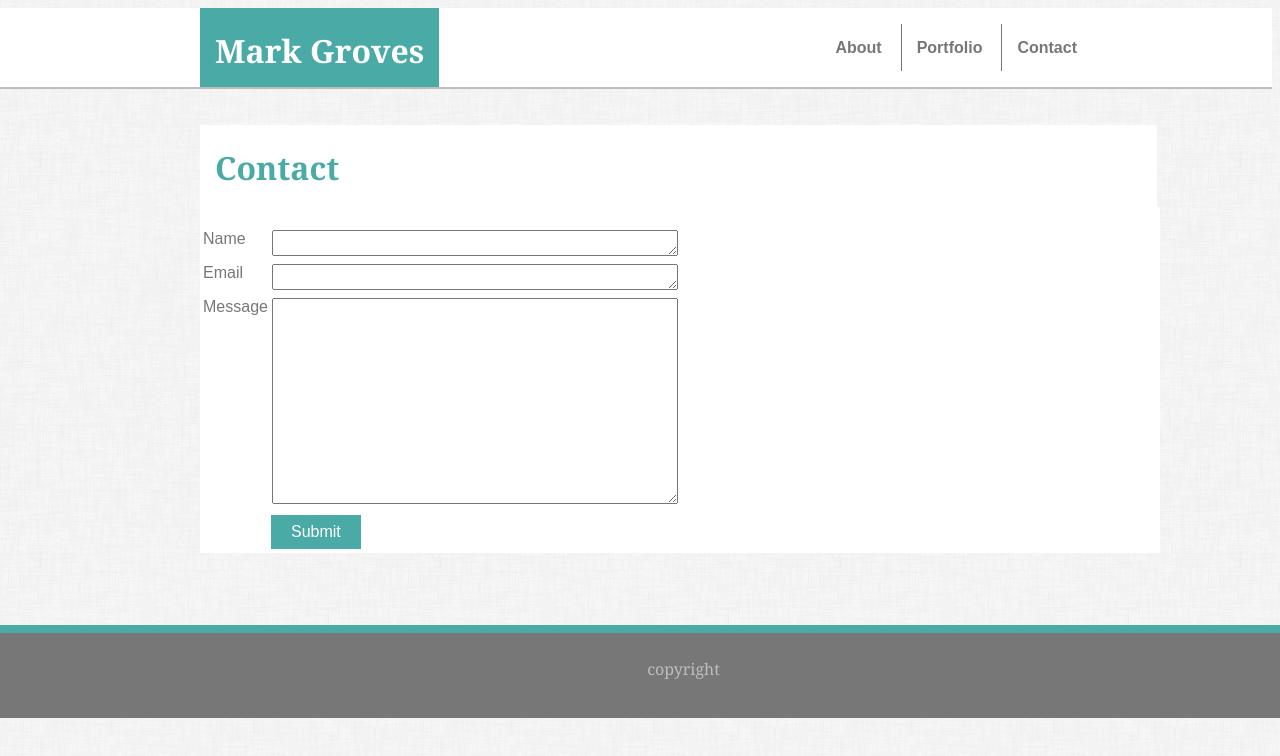
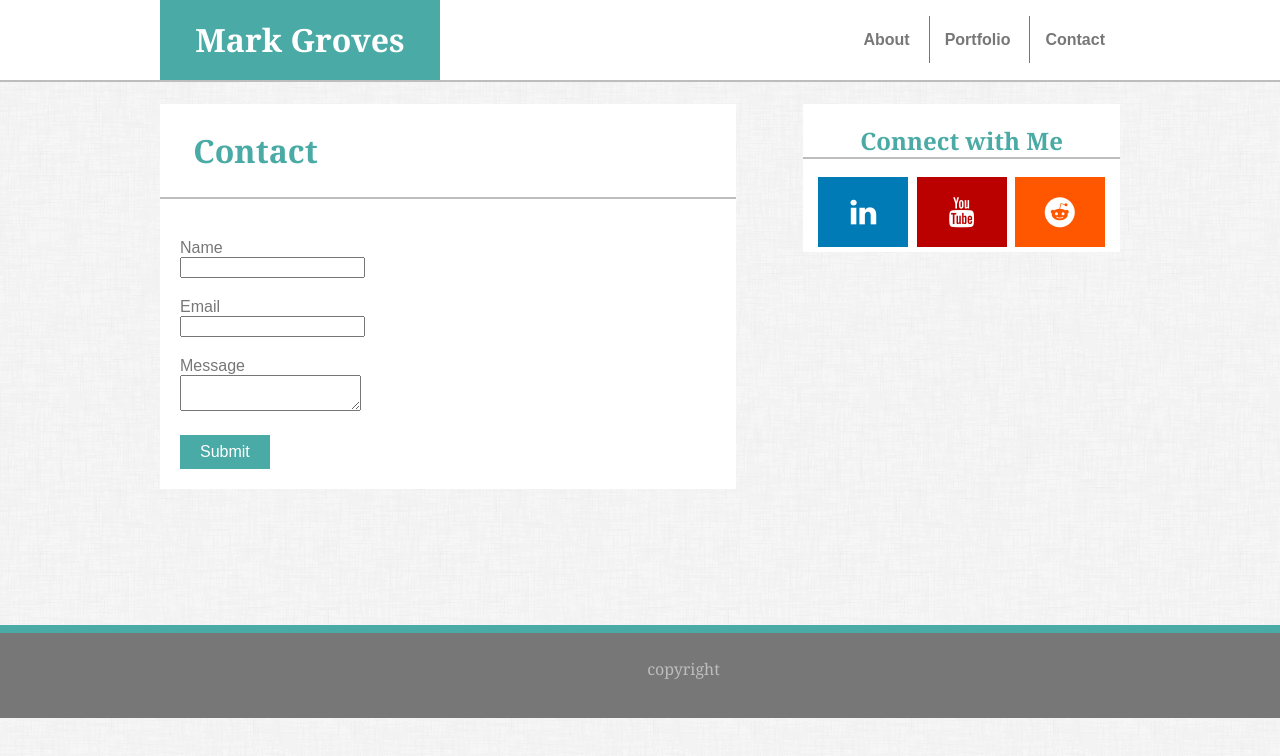
Before and after one commit to Phoenix3737/Responsive-Portfolio, a plain HTML site: page contact.html in a window 1280 px wide. Drawn offline with Linux system fonts and the light colour scheme.

Commit message:
social media links

```diff
--- a/assets/css/style.css
+++ b/assets/css/style.css
@@ -1,7 +1,5 @@
 #blueText {
-    position:fixed;
-    top: 125px;
-    left: 200px;
+
     text-align: center;
     color:#4aaaa5;
     font-family: 'Georgia', Times, Times New Roman, serif;
@@ -19,24 +17,27 @@
     color: #777777;
     font-family: 'Arial', 'Helvetica Neue', Helvetica, sans-serif;
     background-color: #ffffff;
-    position:fixed;
-    top: 207px;
-    left: 200px;
-    /* padding-left: 16px;
-    padding-right: 16px; */
+
+
 }
-#header {
-    float: left;
-    height: 79px;
+header h1 {
+    width: 250px;
+    height: 100%;
     color: #ffffff;
     background-color: #4aaaa5;
     font-family: 'Georgia', Times, Times New Roman, serif;
-    position:fixed;
-    left: 200px;
+    text-align: center;
     padding-left: 15px;
     padding-right: 15px;
+    float: left;
+    margin: 0;
+    line-height: 80px;
+ }
 
-
+header {
+    height: 80px;
+    border-bottom: 2px solid #bdbdbd;
+    background-color: #ffffff;
 }
 
 img {
@@ -52,15 +53,14 @@ img {
     overflow: hidden;
     float: right;
     text-align: right;
-    /* padding-right: 185px; */
-    margin-left: 100%;
+
+
     margin-bottom: 25px;
-    /* width: 1331px; */
+
     height: 79px;
-    border-bottom: 2px solid #bdbdbd;
+
     line-height: 80px;
-    width: 1366px;
-    padding-right: 180px;
+    width: 400px;
     }
 
 .topnav a {
@@ -83,6 +83,7 @@ img {
 
 body {
     background-image: url("../images/dust_scratches.png");
+    margin: 0px;
 }
 
 
@@ -108,9 +109,7 @@ body {
     float: left;
     align-self: center;
     background-color: #ffffff;
-    position:fixed;
-    top: 207px;
-    left: 200px;
+
     padding-left: 86px;
     padding-top: 27px;
     padding-bottom: 15px;
@@ -119,25 +118,31 @@ body {
 
 }
 
-#contact {
-    position:fixed;
-    top: 125px;
-    left: 200px;
+.contact h1 {
+
     text-align: center;
     color:#4aaaa5;
     font-family: 'Georgia', Times, Times New Roman, serif;
     background-color: #ffffff;
-    padding-right: 818px;
+    padding-right: 400px;
     border-bottom: 2px solid #bdbdbd;
     padding-left: 15px;
+    margin-bottom: 0px;
+    padding-bottom: 25px;
+    padding-top: 25px;
+    margin-top: 0;
     /* padding-bottom: 11px; */
 
 }
 
+.contact {
+    float: left;
+    width: 60%;
+    padding-right: 35px;
+}
+
 #portfolio {
-    position:fixed;
-    top: 125px;
-    left: 200px;
+
     color:#4aaaa5;
     font-family: 'Georgia', Times, Times New Roman, serif;
     background-color: #ffffff;
@@ -149,33 +154,38 @@ body {
 
 }
 
-.form {
-    width: 960px;
+.contact-form {
+
     color: #777777;
     font-family: 'Arial', 'Helvetica Neue', Helvetica, sans-serif;
     background-color: #ffffff;
-    position:fixed;
-    top: 207px;
-    left: 200px;
-    padding-top: 20px;
+
+    padding: 20px;
+}
+
+.form-group {
+    margin: 20px 0px;
+
+}
+
+.form-group label {
+    display: block;
 }
 
 .button {
     background-color: #4aaaa5;
     border: none;
     color: white;
-    padding: 15px 32px;
     text-align: center;
     text-decoration: none;
     display: inline-block;
     font-size: 16px;
-    margin: 4px 2px;
     cursor: pointer;
     padding-right: 20px;
     padding-left: 20px;
     padding-top: 8px;
     padding-bottom: 8px;
-    margin-left: 71px;
+
 }
 
 .textPadding {
@@ -183,3 +193,90 @@ body {
     padding-right: 16px;
     padding-top: 16px;
 }
+
+.social {
+    background-color: #ffffff;
+    text-align: center;
+    color:#4aaaa5;
+    font-family: 'Georgia', Times, Times New Roman, serif;
+    float: right;
+    width: 33%;
+
+
+}
+
+.social-header {
+
+    background-color: #ffffff;
+    border-bottom: 2px solid #bdbdbd;
+    margin-bottom: 13px;
+
+}
+
+.fa {
+    padding: 20px;
+    font-size: 30px;
+    width: 50px;
+    text-align: center;
+    text-decoration: none;
+    margin: 5px 2px;
+  }
+
+  .fa:hover {
+      opacity: 0.7;
+  }
+
+  .fa-linkedin {
+    background: #007bb5;
+    color: white;
+  }
+
+  .fa-youtube {
+    background: #bb0000;
+    color: white;
+  }
+
+  .fa-reddit {
+    background: #ff5700;
+    color: white;
+  }
+
+
+.clearfix::after {
+    content: "";
+    clear: both;
+    display: table;
+}
+
+.container {
+    margin:0 auto;
+    width: 960px;
+}
+
+@media only screen and (max-width: 980px) {
+    .container {
+        width: 960px;
+    }
+    .social, .contact {
+        float: none;
+    }
+
+}
+
+@media only screen and (max-width: 768px) {
+    .container {
+        width: 700px;
+    }
+
+    .topnav {
+        float: left;
+        text-align: left;
+
+    }
+}
+
+@media only screen and (max-width: 640px) {
+    .container {
+        width: 100%;
+    }
+}
--- a/contact.html
+++ b/contact.html
@@ -4,65 +4,75 @@
 <head>
     <meta charset="UTF-8">
     <title>Contact | Mark Groves</title>
+    <meta name="viewport" content="width=device-width, initial-scale=1">
+    <link rel="stylesheet" href="https://cdnjs.cloudflare.com/ajax/libs/font-awesome/4.7.0/css/font-awesome.min.css">
     <link rel="stylesheet" href="assets/css/style.css">
 </head>
 
 <body>
-    <header>
-        <div id="header">
+    <header class="clearfix">
+        <div class="container">
             <h1>Mark Groves</h1>
-        </div>
+
 
             <div class="topnav">
                 <a class="active" href="index.html">About</a>
                 <a href="portfolio.html">Portfolio</a>
                 <a href="contact.html">Contact</a>
             </div>
+        </div>
     </header>
 
-    <div id="contact">
+    <div class="container clearfix">
+
+        <div class="contact">
             <h1>Contact</h1>
+            <div class="contact-form">
+                <form>
+
+                    <div class="form-group">
+                        <label for="name">Name</label>
+                        <input name="name"></input>
                     </div>
 
-    <section>
-        <div class="form">
-            <form name="htmlform" method="post" action="html_form_send.php">
-                <table width="450px">
+                    <div class="form-group">
+                        <label for="email">Email</label>
+                        <input name="email"></input>
+                    </div>
 
-                    <tr>
-                        <td valign="top">
-                            <label for="name">Name </label>
-                        </td>
-                        <td valign="top">
-                            <textarea name="Name " maxlength="50 " size="30 " style="width:400px; height:20px;"></textarea>
-                        </td>
-                    </tr>
+                    <div class="form-group">
+                        <label for="message">Message</label>
+                        <textarea name="message" maxlength="200" size="30"></textarea>
 
-                    <tr>
-                        <td valign="top">
-                            <label for="email ">Email </label>
-                        </td>
-                        <td valign="top ">
-                            <textarea name="email " maxlength="50 " size="30 " style="width:400px; height:20px;"></textarea>
-                        </td>
-                    </tr>
-
-                    <tr>
-                        <td valign="top">
-                            <label for="message ">Message </label>
-                        </td>
-                        <td valign="top ">
-                            <textarea name="message " maxlength="50 " size="30 " style="width:400px; height:200px;"></textarea>
-                        </td>
-                    </tr>
+                    </div>
 
 
-                <table/>
-            <form/>
-        <div/>
-    </section>
 
                     <button type="submit" class="button">Submit</button>
+                </form>
+            </div>
+
+        </div>
+
+
+
+
+
+        <div class="social">
+            <h2 class="social-header">Connect with Me</h2>
+            <a href="#" class="fa fa-linkedin"></a>
+            <a href="#" class="fa fa-youtube"></a>
+            <a href="#" class="fa fa-reddit"></a>
+        </div>
+
+    </div>
+
+
+    <!-- <a href="#" class="fa fa-linkedin"></a>
+    <a href="#" class="fa fa-youtube"></a>
+    <a href="#" class="fa fa-reddit"></a> -->
+
+
 
     <footer class="footer">copyright</footer>
 
```
Lines whose indentation alone changed are shown as unchanged.
